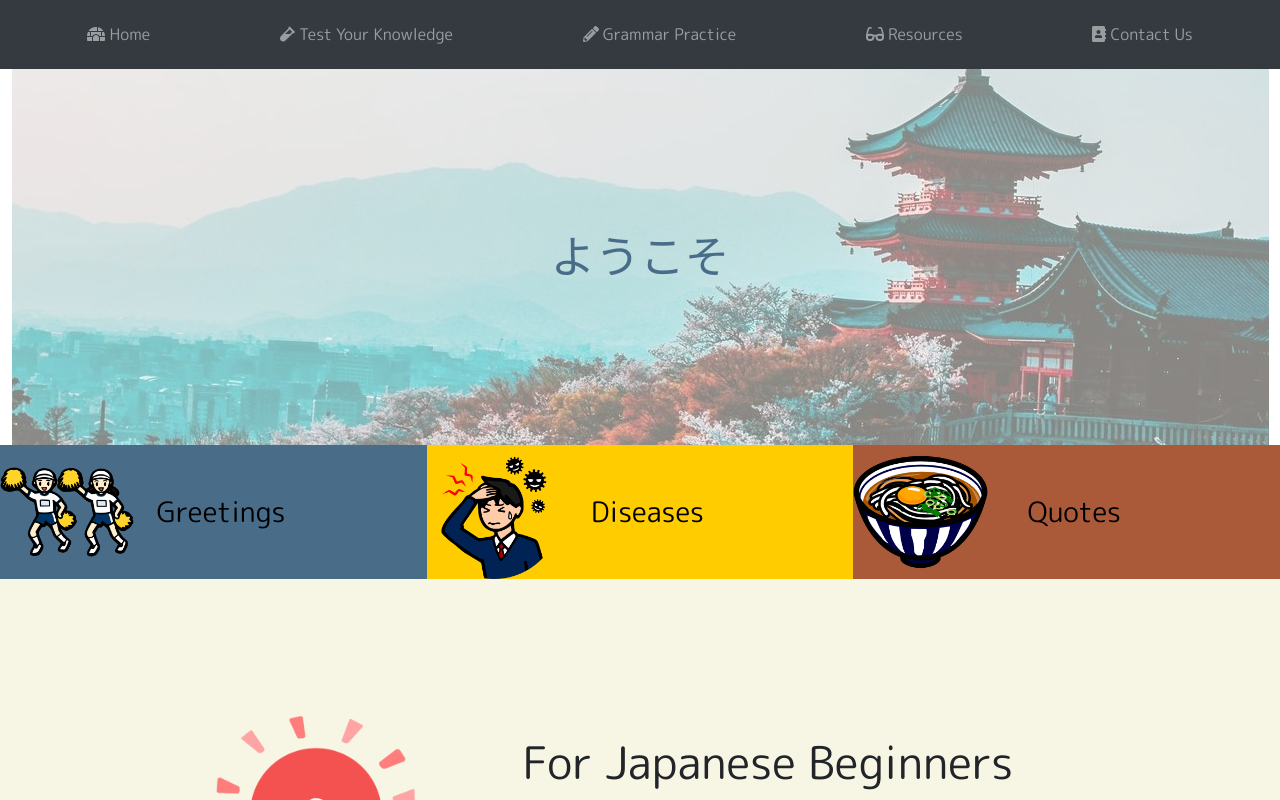
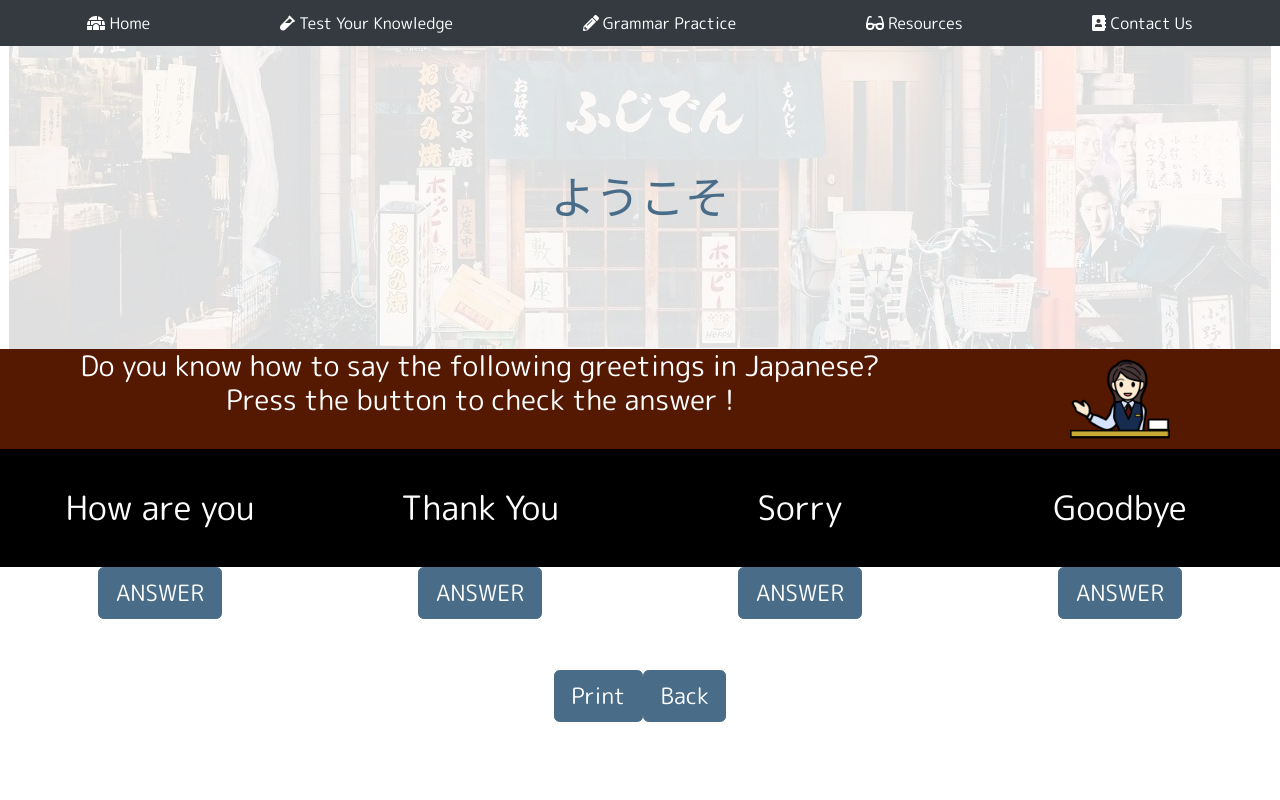
Before and after one commit to hejthere/jpisfun, a React (Create React App) app: page /test in a window 1280 px wide. Shown: the top 800 px of the page. Built offline with nearby package versions, Linux system fonts and the light colour scheme; the HTML template or start-up script is replaced by a standard one.

Commit message:
Router Attempt 6

```diff
--- a/src/App.js
+++ b/src/App.js
@@ -1,5 +1,5 @@
 import React, { Component } from 'react';
-import { Switch, Route, HashRouter } from 'react-router-dom';
+import { Switch, Route,Link } from 'react-router-dom';
 import Navbar from 'react-bootstrap/Navbar';
 import Nav from 'react-bootstrap/Nav';
 import Container from 'react-bootstrap/Container';
@@ -28,7 +28,7 @@ class App extends Component {
   render () {
 
     return (
-   <HashRouter basename='/'>
+
    <div>
 
    <Container fluid>
@@ -36,11 +36,11 @@ class App extends Component {
    <Navbar.Toggle/>
    <Navbar.Collapse>
      <Nav className='navBar' fill fluid>
-		 <Nav.Item><Nav.Link href="/jpisfun/" ><FontAwesomeIcon icon={faIgloo} /> Home</Nav.Link> </Nav.Item>
-		 <Nav.Item><Nav.Link href="/jpisfun/test"><FontAwesomeIcon icon={faVial} /> Test Your Knowledge</Nav.Link></Nav.Item>
-     <Nav.Item><Nav.Link href="/jpisfun/grammar"><FontAwesomeIcon icon={faPencilAlt} /> Grammar Practice</Nav.Link></Nav.Item>
-		 <Nav.Item><Nav.Link href="/jpisfun/resources"><FontAwesomeIcon icon={faGlasses} /> Resources</Nav.Link> </Nav.Item>
-     <Nav.Item><Nav.Link href="/jpisfun/contactus"><FontAwesomeIcon icon={faAddressBook} /> Contact Us</Nav.Link></Nav.Item>
+		 <Nav.Item><Link to='/'><FontAwesomeIcon icon={faIgloo} /> Home</Link> </Nav.Item>
+		 <Nav.Item><Link to='/test'><FontAwesomeIcon icon={faVial} /> Test Your Knowledge</Link></Nav.Item>
+     <Nav.Item><Link to='/grammar'><FontAwesomeIcon icon={faPencilAlt} /> Grammar Practice</Link></Nav.Item>
+		 <Nav.Item><Link to='/resources'><FontAwesomeIcon icon={faGlasses} /> Resources</Link> </Nav.Item>
+     <Nav.Item><Link to='/contactus'><FontAwesomeIcon icon={faAddressBook} /> Contact Us</Link></Nav.Item>
      </Nav>
      </Navbar.Collapse>
     </Navbar>
@@ -79,7 +79,6 @@ class App extends Component {
   </Switch>
 
    </div>
-   </HashRouter>
     )}}
 
 export default App;
--- a/src/component/Home/home.css
+++ b/src/component/Home/home.css
@@ -48,8 +48,6 @@
 }
 
 
-
-
 /* banner  */
 
 .bannertext {
--- a/src/component/Test/Test.js
+++ b/src/component/Test/Test.js
@@ -20,7 +20,7 @@ class Test extends React.Component
     <Col xs={9}><h5 className='introduction'>
     Do you know how to say the following greetings in Japanese? <br />
     Press the button to check the answer ! </h5></Col>
-    <Col xs={3}><Image src={teacher} className='introduction' alt='uketsuke'/></Col>
+    <Col xs={3}><Image fluid src={teacher} className='introduction' alt='uketsuke'/></Col>
     </Row>
 
 
--- a/src/index.css
+++ b/src/index.css
@@ -21,7 +21,10 @@ body {
 
 
 a { text-decoration:none;
-	color: inherit;}
+	color: white;}
+
+a:hover { text-decoration:none;
+		color: grey;}
 
 
 /* button {
--- a/src/style.scss
+++ b/src/style.scss
@@ -1,6 +1,10 @@
 @import "node_modules/bootstrap/scss/functions";
 @import "node_modules/bootstrap/scss/variables";
 @import "node_modules/bootstrap/scss/mixins";
+@import "node_modules/bootstrap/scss/reboot";
+
+
+
 
 
 // Color system
@@ -93,6 +97,7 @@ html {
     font-size: 1rem;
   }
 
+
   @include media-breakpoint-up(xs) {
     html {
       font-size: 0.9rem;
```
